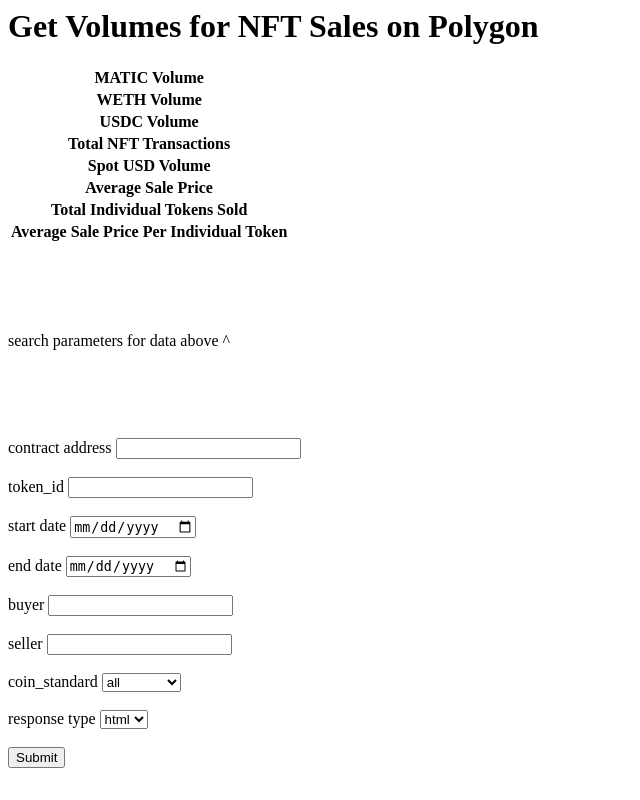
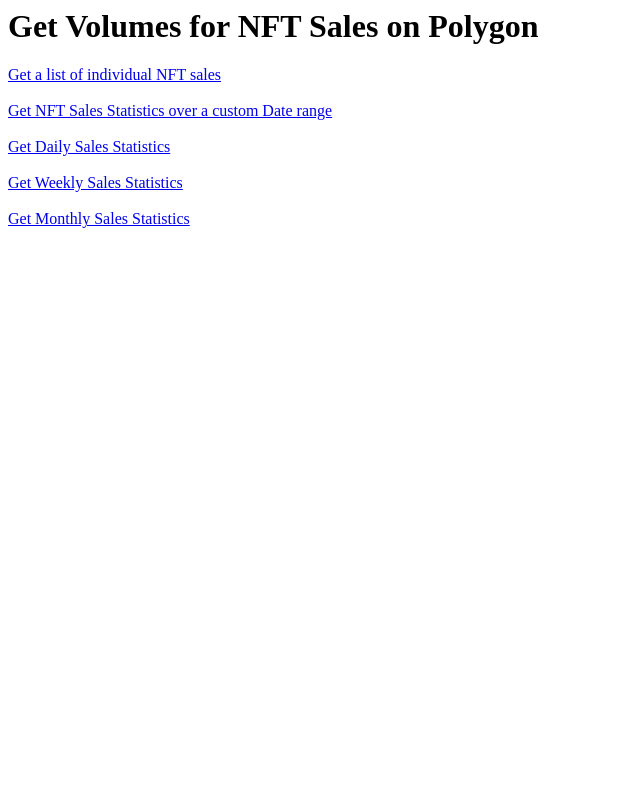
Before and after one commit to bencarneiro/polygon, a Django app: page / in a window 1280 px wide. Shown: the whole page, without its empty margins (0-640 px from the left). Run offline with Django 3.2, Linux system fonts and the light colour scheme; lists and menus that the app fills with data are empty.

Commit message:
add blank html templates for every pertinent endpoint

```diff
--- /dev/null
+++ b/polygon/nft/templates/get_monthly_volumes.html
@@ -0,0 +1 @@
+<html><h1>hiiii</h1></html>
--- a/polygon/nft/templates/home.html
+++ b/polygon/nft/templates/home.html
@@ -1,82 +1,14 @@
 <html>
     <h1>Get Volumes for NFT Sales on Polygon</h1>
-    <table>
 
-        <tr>
-            <th>MATIC Volume</th>
-            <td>{{ data.matic_volume }}</td>
-        </tr>
-        <tr>
-            <th>WETH Volume</th>
-            <td>{{ data.weth_volume }}</td>
-        </tr>
-        <tr>
-            <th>USDC Volume</th>
-            <td>{{ data.usdc_volume }}</td>
-        </tr>
-        <tr>
-            <th>Total NFT Transactions</th>
-            <td>{{ data.tx_count }}</td>
-        </tr>
-        <tr>
-            <th>Spot USD Volume</th>
-            <td>{{ data.spot_usd_volume }}</td>
-        </tr>
-        <tr>
-            <th>Average Sale Price</th>
-            <td>{{ data.average_sale_price }}</td>
-        </tr>
-        <tr>
-            <th>Total Individual Tokens Sold</th>
-            <td>{{ data.total_individual_tokens_sold }}</td>
-        </tr>
-        <tr>
-            <th>Average Sale Price Per Individual Token</th>
-            <td>{{ data.average_sale_price_per_individual_token }}</td>
-        </tr>
+    <a href="get_transactions_page"> Get a list of individual NFT sales</a>
+    <br></br>
+    <a href="get_volume_page"> Get NFT Sales Statistics over a custom Date range</a>
+    <br></br>
+    <a href="get_daily_volume_page"> Get Daily Sales Statistics</a>
+    <br></br>
+    <a href="get_weekly_volume_page"> Get Weekly Sales Statistics</a>
+    <br></br>
+    <a href="get_monthly_volume_page"> Get Monthly Sales Statistics</a>
 
-    </table>
-    <br></br>
-    <br></br>
-    <p>search parameters for data above ^</p>
-    <p>
-        {{ parameters }}
-    </p>
-    <br></br>
-    <br></br>
-
-    <form method="get" action="get_volume">
-        <label>contract address</label>
-        <input name="contract_address" id="contract_address" type="text"/>
-        <br></br>
-        <label>token_id</label>
-        <input name="token_id" id="token_id" type="text"/>
-        <br></br>
-        <label>start date</label>
-        <input name="start_date" id="start_date" type="date"/>
-        <br></br>
-        <label>end date</label>
-        <input name="end_date" id="end_date" type="date"/>
-        <br></br>
-        <label>buyer</label>
-        <input name="buyer" id="buyer" type="text"/>
-        <br></br>
-        <label>seller</label>
-        <input name="seller" id="seller" type="text"/>
-        <br></br>
-        <label>coin_standard</label>
-        <select name="coin_standard" id="coin_standard"">
-            <option value="all">all</option>
-            <option value="721">ERC721</option>
-            <option value="1155">ERC1155</option>
-        </select>
-        <br></br>
-        <label>response type</label>
-        <select name="response_type" id="response_type">
-            <option value="html">html</option>
-            <option value="json">json</option>
-        </select>
-        <br></br>
-        <button type="submit">Submit</button>
-    </form>
 </html>
--- a/polygon/nft/views.py
+++ b/polygon/nft/views.py
@@ -195,7 +195,7 @@
     }
 
     if "response_type" in request.GET and request.GET['response_type'] == "html":
-        return render(request, "home.html", response)
+        return render(request, "get_volume.html", response)
 
     return JsonResponse(response)
 
@@ -465,3 +465,23 @@
 @csrf_exempt
 def homepage(request):
     return render(request, "home.html", {})
+
+@csrf_exempt
+def get_volume_page(request):
+    return render(request, "get_volume.html", {})
+
+@csrf_exempt
+def get_transactions_page(request):
+    return render(request, "get_transactions.html", {})
+
+@csrf_exempt
+def get_daily_volume_page(request):
+    return render(request, "get_daily_volumes.html", {})
+
+@csrf_exempt
+def get_weekly_volume_page(request):
+    return render(request, "get_weekly_volumes.html", {})
+
+@csrf_exempt
+def get_monthly_volume_page(request):
+    return render(request, "get_monthly_volumes.html", {})
--- a/polygon/polygon/urls.py
+++ b/polygon/polygon/urls.py
@@ -16,7 +16,7 @@
 from django.contrib import admin
 from django.urls import path
 
-from nft.views import get_volume, get_transactions, get_daily_sales_volume, get_monthly_sales_volume, get_weekly_sales_volume, homepage
+from nft.views import get_volume, get_transactions, get_daily_sales_volume, get_monthly_sales_volume, get_weekly_sales_volume, homepage, get_volume_page, get_transactions_page, get_monthly_volume_page, get_weekly_volume_page, get_daily_volume_page
 
 
 urlpatterns = [
@@ -26,5 +26,10 @@
     path('get_daily_sales_volume', get_daily_sales_volume, name='get_daily_sales_volume'),
     path('get_monthly_sales_volume', get_monthly_sales_volume, name='get_monthly_sales_volume'),
     path('get_weekly_sales_volume', get_weekly_sales_volume, name='get_weekly_sales_volume'),
-    path('', homepage, name='homepage')
+    path('get_volume_page', get_volume_page, name='get_volume_page'),
+    path('get_transactions_page', get_transactions_page, name='get_transactions_page'),
+    path('get_daily_volume_page', get_daily_volume_page, name='get_daily_volume_page'),
+    path('get_weekly_volume_page', get_weekly_volume_page, name='get_weekly_volume_page'),
+    path('get_monthly_volume_page', get_monthly_volume_page, name='get_monthly_volume_page'),
+    path('', homepage, name='homepage'),
 ]
```
Also changed, not shown: polygon/nft/templates/get_volume.html (added, +82 -0 lines), polygon/nft/templates/get_daily_volumes.html (added), polygon/nft/templates/get_transactions.html (added), polygon/nft/templates/get_weekly_volumes.html (added).
